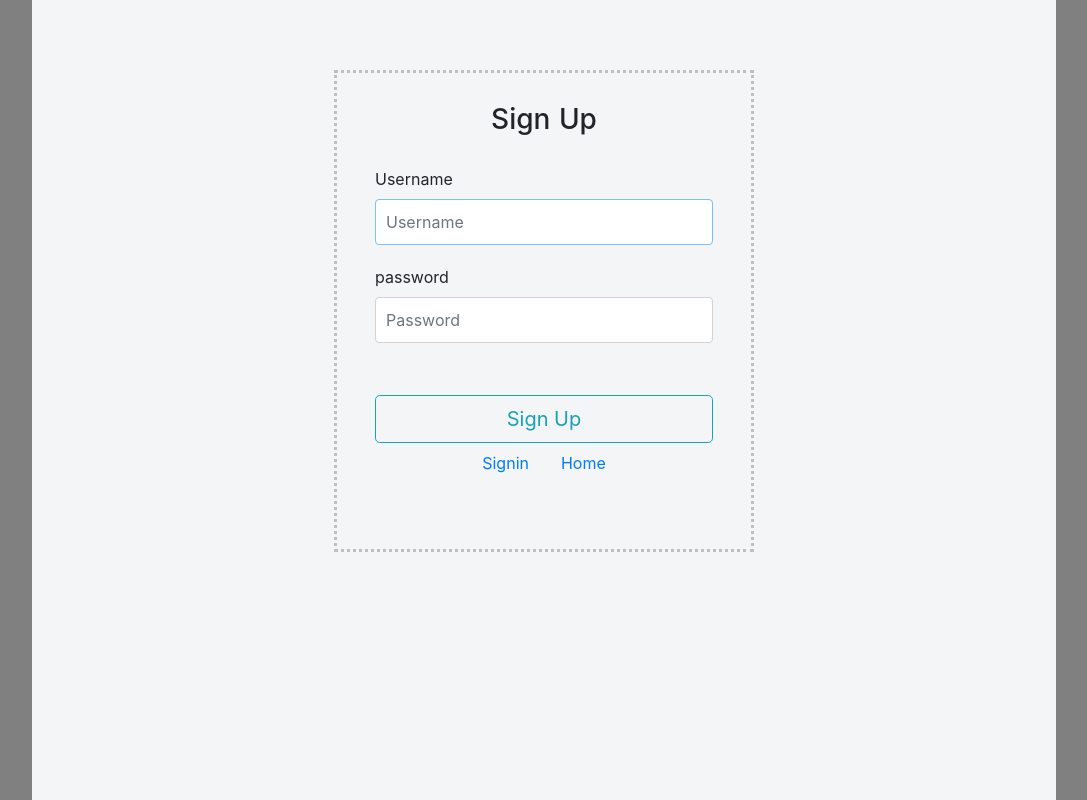
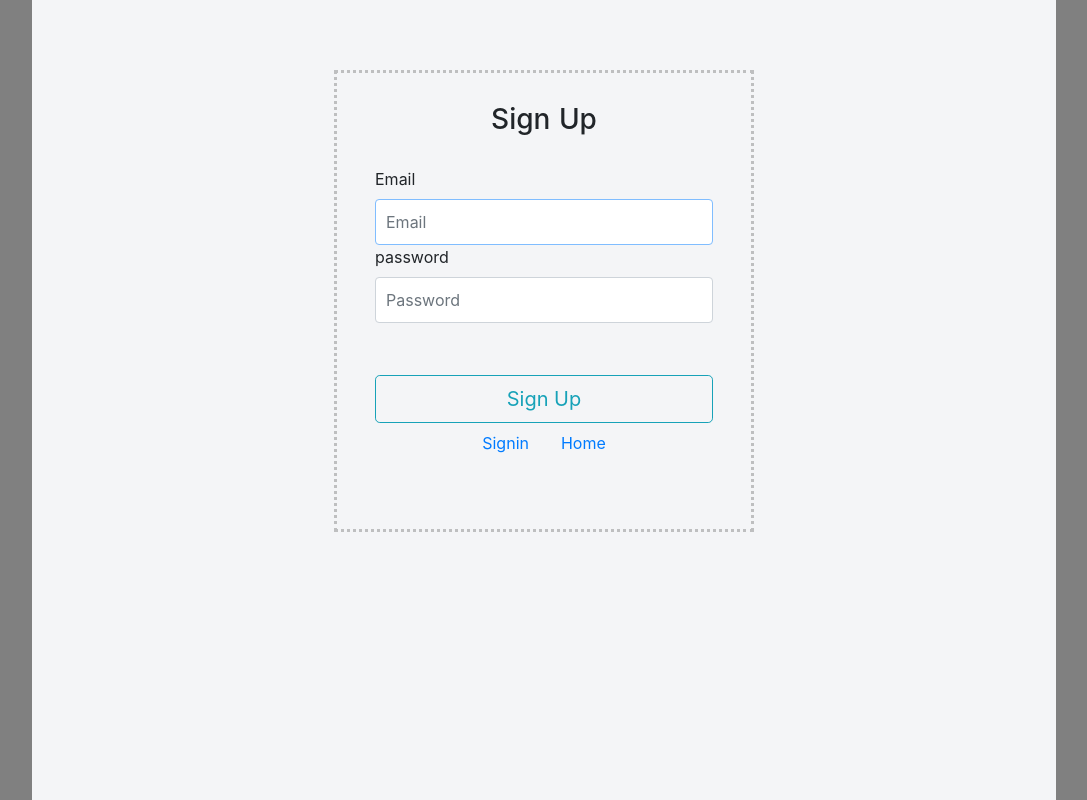
Before and after one commit to kouki-iwahara/CostApp, a Nuxt app: page /signUp in a window 1280 px wide. Shown: the whole page, without its empty margins (96-1183 px from the left). Built offline with nearby package versions, Linux system fonts and the light colour scheme.

Commit message:
postメソッド記述

```diff
--- a/pages/signUp.vue
+++ b/pages/signUp.vue
@@ -3,34 +3,34 @@
     <div class="wrapper">
       <div class="login-form row">
         <div class="col-sm-12">
-          <form action="" method="post" name="Login_Form" class="form-signin">
+          <div class="form-signin">
             <h3 class="form-signin-heading">Sign Up</h3>
 
-            <label for="username">Username</label>
+            <label for="email">Email</label>
             <input
-              id="username"
-              type="text"
+              id="email"
+              v-model="email"
+              type="email"
               class="form-control"
-              name="Username"
-              placeholder="Username"
+              name="email"
+              placeholder="Email"
               required=""
               autofocus=""
             />
             <label for="password">password</label>
             <input
               id="password"
+              v-model="password"
               type="password"
               class="form-control"
-              name="Password"
+              name="password"
               placeholder="Password"
               required=""
             />
 
             <button
               class="btn btn-lg btn-outline-info btn-block"
-              name="Submit"
-              value="Login"
-              type="Submit"
+              @click="signup"
             >
               Sign Up
             </button>
@@ -42,7 +42,7 @@
                 Home
               </nuxt-link>
             </div>
-          </form>
+          </div>
         </div>
       </div>
     </div>
@@ -50,7 +50,27 @@
 </template>
 
 <script>
-export default {}
+import querystring from 'querystring'
+
+export default {
+  data() {
+    return {
+      email: '',
+      password: ''
+    }
+  },
+  methods: {
+    signup() {
+      const req = {
+        email: this.email,
+        password: this.password
+      }
+      this.$axios.$post('/signup', querystring.stringify(req)).then((res) => {
+        alert(res)
+      })
+    }
+  }
+}
 </script>
 
 <style scoped>
```
